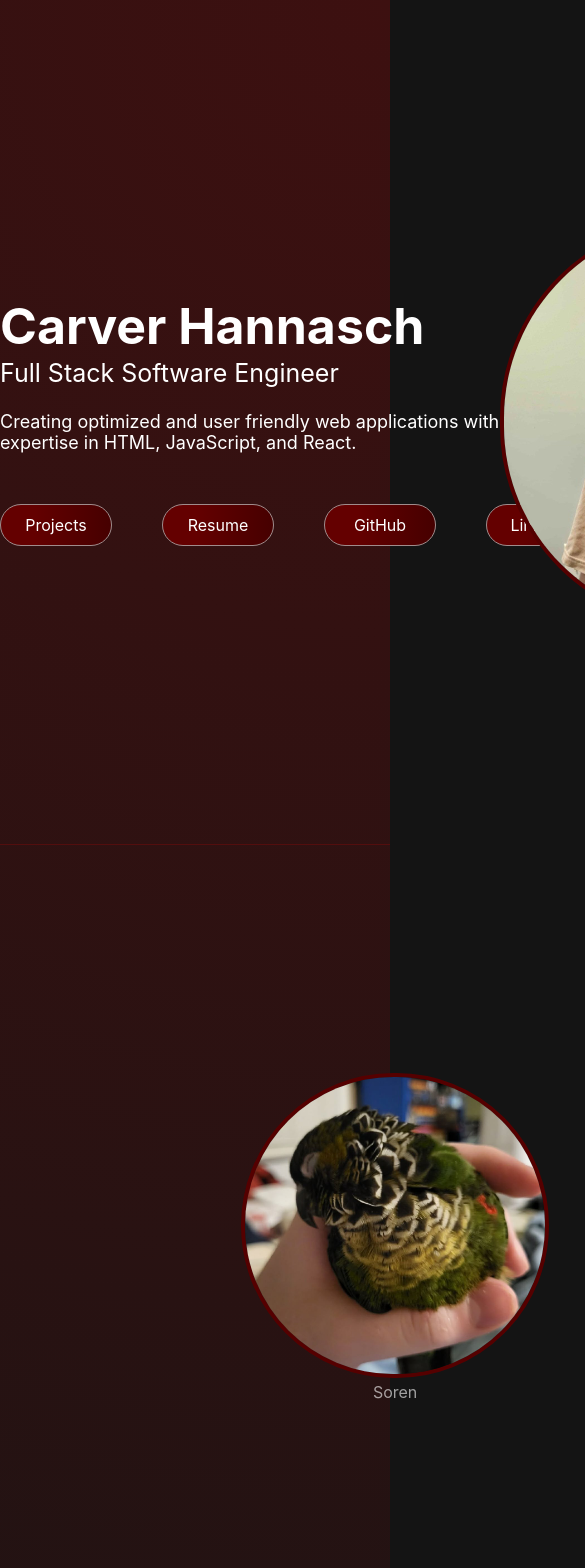
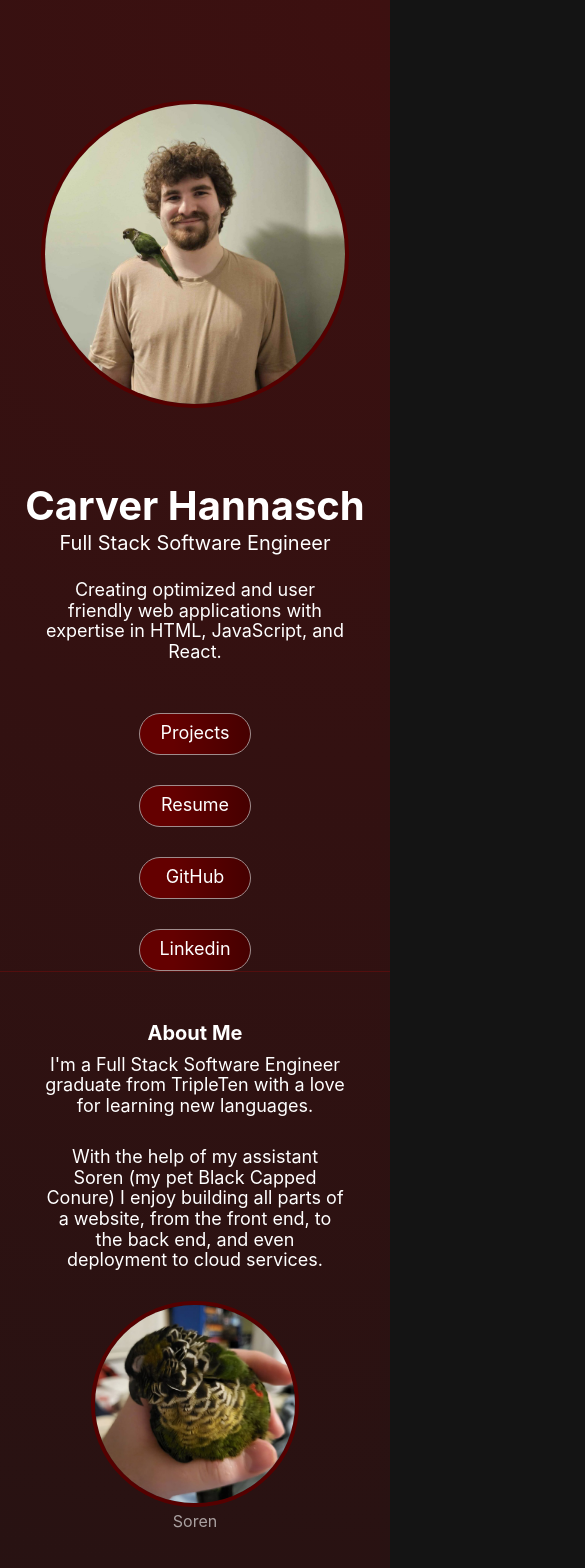
Before and after one commit to GamingWizar/carverhannasch-portfolio, a React (Vite) app: page / in a window 390 px wide. Shown: the top 1568 px of the page, 585 px wide, since content can reach past the window. Built offline with nearby package versions, Linux system fonts and the light colour scheme.

Commit message:
add dynamic layout for all screen resolutions

```diff
--- a/src/components/About/About.css
+++ b/src/components/About/About.css
@@ -39,3 +39,30 @@
   margin-top: 5px;
   opacity: 60%;
 }
+
+@media (max-width: 1300px) {
+  .about {
+    gap: 0;
+    justify-content: space-around;
+  }
+}
+
+@media (max-width: 1000px) {
+  .about__img {
+    max-width: 200px;
+  }
+}
+
+@media (max-width: 850px) {
+  .about {
+    flex-direction: column;
+    gap: 30px;
+    text-align: center;
+  }
+}
+
+@media (max-width: 550px) {
+  .about__text {
+    max-width: 300px;
+  }
+}
--- a/src/components/AboutWebsite/AboutWebsite.css
+++ b/src/components/AboutWebsite/AboutWebsite.css
@@ -38,3 +38,19 @@
   margin-bottom: 10px;
   font-size: 18px;
 }
+
+@media (max-width: 800px) {
+  .about-website {
+    flex-direction: column;
+    align-items: center;
+    justify-content: baseline;
+    gap: 30px;
+    text-align: center;
+  }
+}
+
+@media (max-width: 550px) {
+  .about-website__text {
+    max-width: 300px;
+  }
+}
--- a/src/components/Contact/Contact.css
+++ b/src/components/Contact/Contact.css
@@ -56,3 +56,12 @@
   color: white;
   text-decoration: none;
 }
+
+@media (max-width: 480px) {
+  .contact__link {
+    font-size: 15px;
+  }
+  .contact__text {
+    font-size: 15px;
+  }
+}
--- a/src/components/Hero/Hero.css
+++ b/src/components/Hero/Hero.css
@@ -76,3 +76,63 @@
   opacity: 60%;
   cursor: pointer;
 }
+
+@media (max-width: 1300px) {
+  .hero__img {
+    max-width: 300px;
+  }
+}
+
+@media (max-width: 1000px) {
+  .hero {
+    padding-top: 100px;
+    flex-direction: column-reverse;
+    justify-content: start;
+    gap: 75px;
+  }
+  .hero__img {
+    max-width: 400px;
+  }
+  .hero__section_align_left {
+    align-items: center;
+    text-align: center;
+  }
+}
+
+@media (max-width: 650px) {
+  .hero__button-wrapper {
+    gap: 15px;
+  }
+}
+
+@media (max-width: 550px) {
+  .hero__about {
+    max-width: 300px;
+  }
+  .hero__button {
+    width: 80px;
+    height: 30px;
+    font-size: 15px;
+  }
+}
+
+@media (max-width: 480px) {
+  .hero__img {
+    max-width: 300px;
+  }
+  .hero__header {
+    font-size: 40px;
+  }
+  .hero__subtitle {
+    font-size: 20px;
+  }
+  .hero__button-wrapper {
+    flex-direction: column;
+    gap: 30px;
+  }
+  .hero__button {
+    height: 40px;
+    width: 110px;
+    font-size: 18px;
+  }
+}
--- a/src/components/ProjectCard/ProjectCard.css
+++ b/src/components/ProjectCard/ProjectCard.css
@@ -61,3 +61,36 @@
 .project-card__link-button:hover {
   opacity: 70%;
 }
+
+@media (max-width: 850px) {
+  .project-card {
+    width: 600px;
+    text-align: center;
+  }
+
+  .project-card__img {
+    width: 500px;
+  }
+}
+
+@media (max-width: 700px) {
+  .project-card {
+    width: 400px;
+  }
+
+  .project-card__img {
+    width: 350px;
+  }
+}
+
+@media (max-width: 500px) {
+  .project-card {
+    width: 300px;
+  }
+  .project-card__img {
+    width: 290px;
+  }
+  .project-card__description {
+    font-size: 15px;
+  }
+}
--- a/src/components/Projects/Projects.css
+++ b/src/components/Projects/Projects.css
@@ -16,3 +16,11 @@
   grid-template-columns: auto auto;
   justify-content: space-between;
 }
+
+@media (max-width: 1600px) {
+  .projects__project-grid {
+    grid-template-columns: auto;
+    justify-content: center;
+    gap: 30px;
+  }
+}
--- a/src/components/Skills/Skills.css
+++ b/src/components/Skills/Skills.css
@@ -15,3 +15,10 @@
   flex-direction: row;
   gap: 80px;
 }
+
+@media (max-width: 850px) {
+  .skills__skill-cards {
+    flex-direction: column;
+    gap: 20px;
+  }
+}
```
